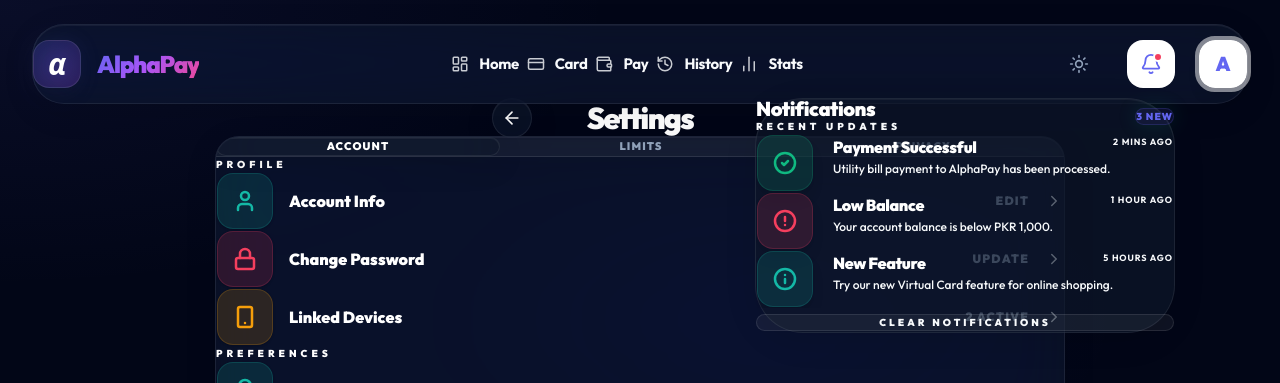
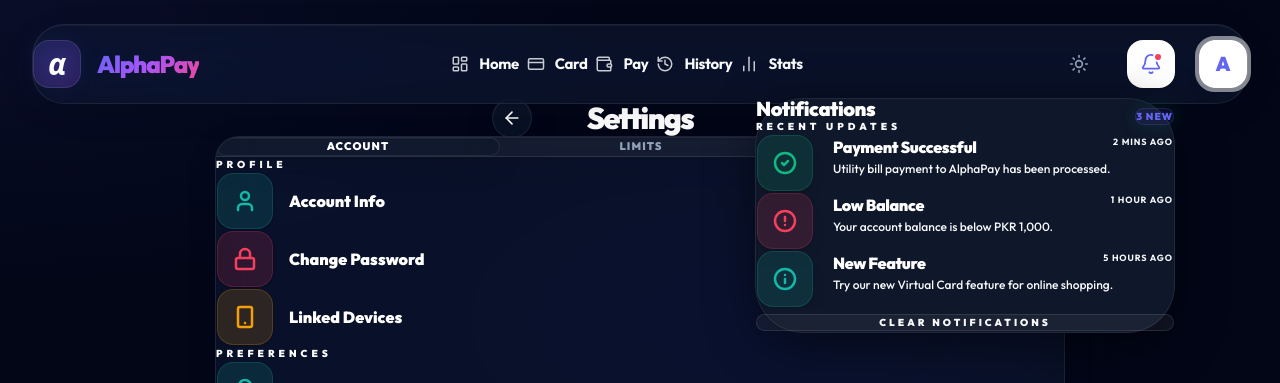
Before and after one commit to Kashif-Khokhar/Alphapay, a React (Vite) app: page /settings in a window 1280 px wide. Both pictures are taken after a click on the button 1151 px from the left and 64 px from the top of the page. Shown: the top 383 px of the page. Built offline with nearby package versions, Linux system fonts and the light colour scheme.

Commit message:
feat: add Navbar component and configure Vite server settings

```diff
--- a/src/components/Navbar.jsx
+++ b/src/components/Navbar.jsx
@@ -2,7 +2,7 @@
 import { Link, useNavigate, useLocation } from 'react-router-dom';
 import { LayoutDashboard, CreditCard, History, BarChart2, Bell, User, Settings, CheckCircle2, AlertCircle, Info, Wallet, Sun, Moon } from 'lucide-react';
 import { motion, AnimatePresence } from 'framer-motion';
-import { getCurrentUser } from '../services/api';
+import { getCurrentUser, logoutUser } from '../services/api';
 import { useTheme } from './ThemeProvider';
 
 
@@ -55,6 +55,11 @@
   const [showProfileMenu, setShowProfileMenu] = useState(false);
 
   const [showNotifications, setShowNotifications] = useState(false);
+
+  const handleLogout = () => {
+    logoutUser();
+    navigate('/login');
+  };
 
   useEffect(() => {
     const handleClickOutside = (e) => {
@@ -142,7 +147,7 @@
                     initial={{ opacity: 0, y: 15, scale: 0.95 }}
                     animate={{ opacity: 1, y: 0, scale: 1 }}
                     exit={{ opacity: 0, y: 15, scale: 0.95 }}
-                    className="absolute top-[120%] right-0 w-[420px] glass-premium rounded-[48px] p-3 z-[60] origin-top-right shadow-2xl"
+                    className="absolute top-[120%] right-0 w-[420px] bg-solid-premium rounded-[48px] p-3 z-[60] origin-top-right shadow-2xl"
                   >
                     <div className="px-8 py-7 flex items-center justify-between">
                       <div>
@@ -198,7 +203,7 @@
                     initial={{ opacity: 0, y: 15, scale: 0.95 }}
                     animate={{ opacity: 1, y: 0, scale: 1 }}
                     exit={{ opacity: 0, y: 15, scale: 0.95 }}
-                    className="absolute top-[120%] right-0 w-[280px] glass-premium rounded-[40px] p-3 z-[60] origin-top-right shadow-2xl"
+                    className="absolute top-[120%] right-0 w-[280px] bg-solid-premium rounded-[40px] p-3 z-[60] origin-top-right shadow-2xl"
                   >
                      <div className="px-6 py-5 border-b border-secondary/10 mb-2">
                         <p className="text-[9px] font-black text-muted uppercase tracking-[0.4em] mb-1">Identity</p>
@@ -217,7 +222,7 @@
                          Settings
                        </button>
                        <div className="h-px bg-secondary/10 my-2 mx-4" />
-                       <button className="w-full text-left px-5 py-4 text-xs font-black text-rose-500 hover:bg-rose-500/10 rounded-3xl transition-all flex items-center gap-4 group">
+                       <button onClick={handleLogout} className="w-full text-left px-5 py-4 text-xs font-black text-rose-500 hover:bg-rose-500/10 rounded-3xl transition-all flex items-center gap-4 group">
                           <div className="w-10 h-10 rounded-2xl bg-rose-500/10 flex items-center justify-center border border-rose-500/20 group-hover:scale-110 transition-all">
                              <AlertCircle size={18} strokeWidth={3} />
                           </div>
@@ -287,7 +292,7 @@
                  initial={{ opacity: 0, y: -20, scale: 0.9 }}
                  animate={{ opacity: 1, y: 0, scale: 1 }}
                  exit={{ opacity: 0, y: -20, scale: 0.9 }}
-                 className="absolute bottom-[130%] right-0 w-48 glass-premium rounded-[24px] shadow-2xl p-2 origin-bottom-right"
+                 className="absolute bottom-[130%] right-0 w-48 bg-solid-premium rounded-[24px] shadow-2xl p-2 origin-bottom-right"
                >
                   <button onClick={() => { setShowProfileMenu(false); navigate('/profile'); }} className="w-full text-left px-4 py-3 text-xs font-black text-secondary hover:bg-secondary/10 rounded-xl flex items-center gap-3">
                      <User size={16} strokeWidth={2.5} /> My Profile
--- a/src/index.css
+++ b/src/index.css
@@ -116,6 +116,17 @@
   box-shadow:
     0 8px 32px rgba(15, 23, 42, 0.08),
     inset 0 1px 0 rgba(255, 255, 255, 0.4);
+}
+
+.bg-solid-premium {
+  background: #0f172a; /* Slate 900 for dark mode */
+  border: 1px solid var(--glass-border);
+  box-shadow: 0 12px 48px rgba(0, 0, 0, 0.5);
+}
+
+.light-mode .bg-solid-premium {
+  background: #ffffff;
+  box-shadow: 0 12px 48px rgba(0, 0, 0, 0.1);
 }
 
 .glass-dark {
--- a/vite.config.js
+++ b/vite.config.js
@@ -8,4 +8,7 @@
     tailwindcss(),
     react(),
   ],
+  server: {
+    open: false,
+  }
 })
```
